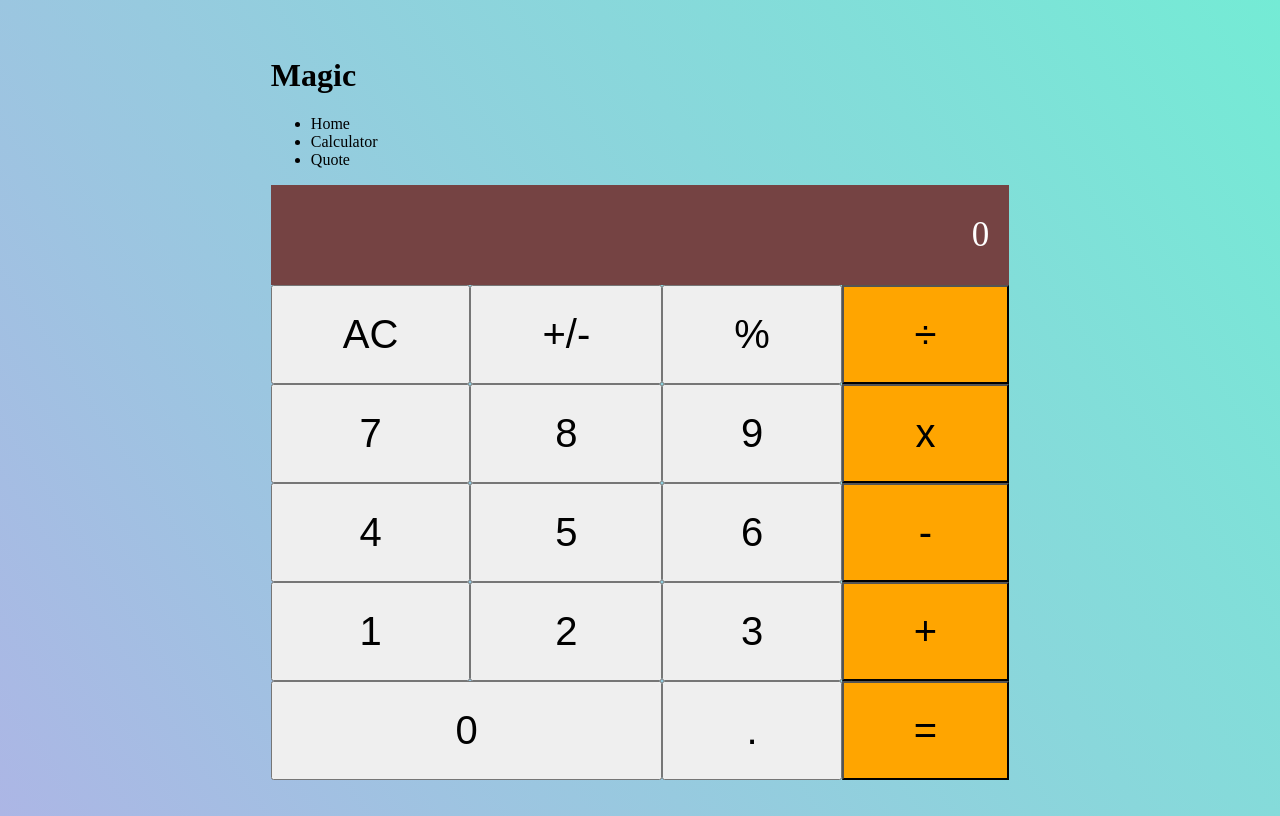
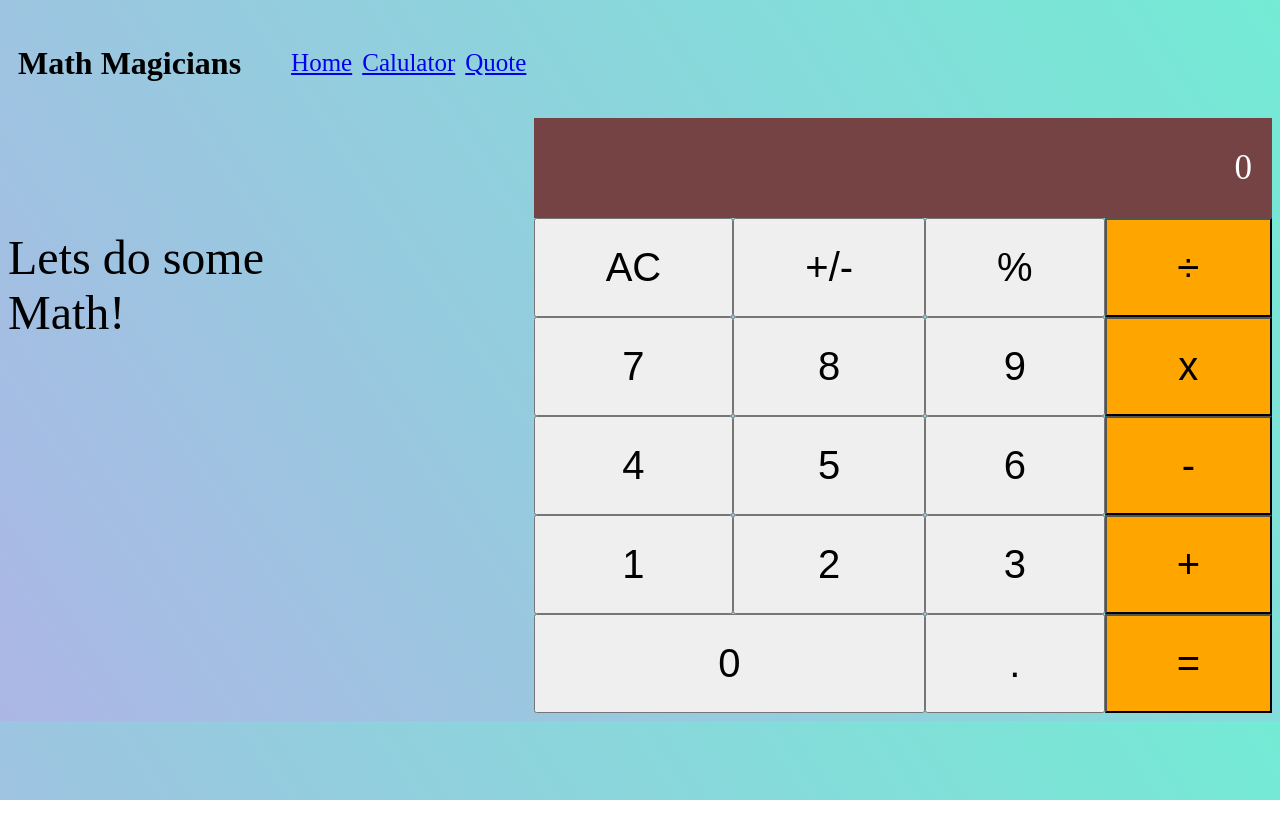
Before and after one commit to Tchilo/math-magician, a React (Create React App) app: page /App in a window 1280 px wide. Built offline with nearby package versions, Linux system fonts and the light colour scheme.

Commit message:
Add navigation to app

```diff
--- a/src/App.js
+++ b/src/App.js
@@ -1,6 +1,9 @@
 import React from 'react';
+import { Route, Switch } from 'react-router-dom';
 import Calculator from './components/calculator';
 import Navbar from './components/Navbar';
+import Home from './components/Home';
+import Quote from './components/Quote';
 
 class App extends React.Component {
   constructor(props) {
@@ -12,9 +15,19 @@ class App extends React.Component {
     return (
       <>
         <Navbar />
-        <div className="App">
-          <Calculator />
-        </div>
+        <Switch>
+          <Route path="/App">
+            <div className="App">
+              <Calculator />
+            </div>
+          </Route>
+          <Route exact path="/">
+            <Home />
+          </Route>
+          <Route path="/Quote">
+            <Quote />
+          </Route>
+        </Switch>
       </>
     );
   }
--- a/src/components/Navbar.js
+++ b/src/components/Navbar.js
@@ -1,14 +1,33 @@
 import React from 'react';
+import { Link } from 'react-router-dom';
 
-const Navbar = () => (
-  <div>
-    <h1>Magic</h1>
-    <ul>
-      <li>Home</li>
-      <li>Calculator</li>
-      <li>Quote</li>
-    </ul>
-  </div>
-);
+const Navbar = () => {
+  const links = [
+    {
+      id: 1,
+      path: '/',
+      text: 'Home',
+    },
+    {
+      id: 2,
+      path: '/App',
+      text: 'Calulator',
+    },
+    {
+      id: 3,
+      path: '/Quote',
+      text: 'Quote',
+    },
+  ];
+
+  return (
+    <nav className="navBar">
+      <h2>Math Magicians</h2>
+      <ul className="links">
+        {links.map((link) => <li key={link.id}><Link to={link.path} activeClassName="active-link" exact>{link.text}</Link></li>)}
+      </ul>
+    </nav>
+  );
+};
 
 export default Navbar;
--- a/src/components/calculator.js
+++ b/src/components/calculator.js
@@ -14,6 +14,9 @@ function Calculator() {
 
   const { next, total } = state;
   return (
+    <div className="common">
+      <div className="math">Lets do some Math!</div>
+      <div className="body">
         <div>
           <div className="screen">
             {
@@ -42,6 +45,8 @@ function Calculator() {
             <button type="button" onClick={handler} className="orange">=</button>
           </div>
         </div>
+      </div>
+    </div>
   );
 }
 
--- a/src/index.css
+++ b/src/index.css
@@ -1,14 +1,28 @@
+
 body {
+  background-image: linear-gradient(236deg, #74ebd5, #acb6e5);
+}
+
+.body {
   display: flex;
-  background-image: linear-gradient(236deg, #74ebd5, #acb6e5);
   justify-content: center;
   align-items: center;
-  height: 100vh;
+}
+
+.common {
+  display: flex;
+  justify-content: center;
+  gap: 10rem;
 }
 
 button {
   padding: 25px 70px;
   font-size: 40px;
+}
+
+.math {
+  font-size: 3rem;
+  padding-top: 7rem;
 }
 
 .screen {
@@ -35,3 +49,54 @@ button {
 .zero {
   grid-column: 1 / span 2;
 }
+
+.Home {
+  display: flex;
+  flex-direction: column;
+  align-items: center;
+}
+
+h1 {
+  font-size: 50px;
+}
+
+.active-link {
+  color: orangered;
+  text-decoration: underline;
+}
+
+.quote {
+  display: flex;
+  justify-content: center;
+  align-items: center;
+  padding: 7rem;
+}
+
+.navBar h2 {
+  font-size: 2rem;
+}
+
+.navBar {
+  background-color: transparent;
+  padding: 10px;
+  width: 98%;
+  display: flex;
+  justify-content: flex-start;
+  align-items: center;
+}
+
+p {
+  font-size: 40px;
+  font-family: 'Times New Roman', Times, serif;
+}
+
+.links {
+  display: flex;
+  list-style: none;
+  font-size: 25px;
+}
+
+.links li {
+  justify-content: space-between;
+  margin-left: 10px;
+}
--- a/src/index.js
+++ b/src/index.js
@@ -1,11 +1,14 @@
 import React from 'react';
 import ReactDOM from 'react-dom';
 import './index.css';
+import { BrowserRouter as Router } from 'react-router-dom';
 import App from './App';
 
 ReactDOM.render(
   <React.StrictMode>
-    <App />
+    <Router>
+      <App />
+    </Router>
   </React.StrictMode>,
   document.getElementById('root'),
 );
```
Lines whose indentation alone changed are shown as unchanged.
